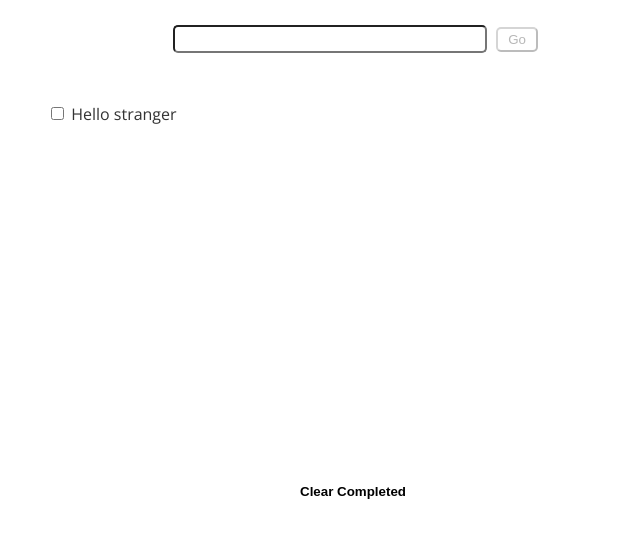
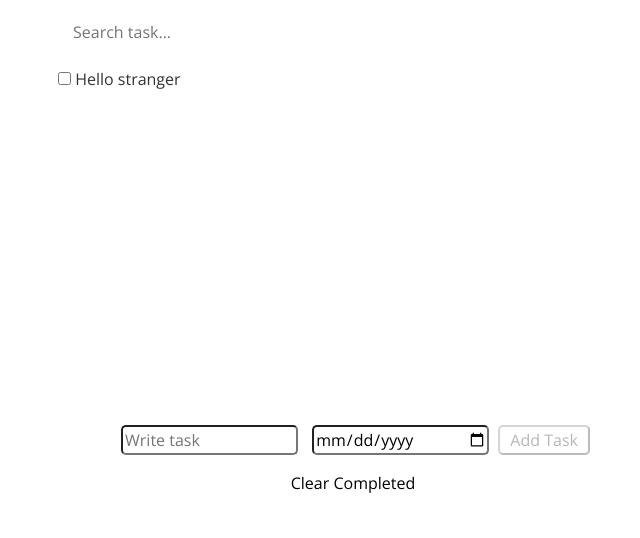
Before and after one commit to clirimajeti/PWA-ToDo-App, a plain HTML site: page index.html in a window 1280 px wide. Shown: the whole page, without its empty margins (287-927 px from the left). Drawn offline with nearby package versions, Linux system fonts and the light colour scheme.

Commit message:
search and date picker for tasks

```diff
--- a/app.js
+++ b/app.js
@@ -3,12 +3,14 @@
         $scope.todos = [
             {
             'title':'Hello stranger',
+            'date': null,
             'done':false
             }
         ];
         $scope.addTodo = function(){
-            $scope.todos.push({'title':$scope.newTodo,'done':false});
+            $scope.todos.push({'title':$scope.newTodo,'date':$scope.todo_date,'done':false});
             $scope.newTodo = '';
+            $scope.todo_date = null;
         };
         $scope.clearCompleted = function(){
             $scope.todos = $scope.todos.filter((item)=>{
--- a/index.html
+++ b/index.html
@@ -4,24 +4,31 @@
     <meta charset="UTF-8">
     <meta name="viewport" content="width=device-width, initial-scale=1.0">
     <meta http-equiv="X-UA-Compatible" content="ie=edge">
+    <link rel="stylesheet" href="https://stackpath.bootstrapcdn.com/bootstrap/4.3.1/css/bootstrap.min.css" integrity="sha384-ggOyR0iXCbMQv3Xipma34MD+dH/1fQ784/j6cY/iJTQUOhcWr7x9JvoRxT2MZw1T" crossorigin="anonymous">
     <title>Todo App</title>
     <link rel="stylesheet" href="./style.css">
 </head>
 <body ng-app="ToDo">
     <div ng-controller="todo_Controller" class="container">
-        <form class="add" name="frm" ng-submit="addTodo()">
-            <input type="text" name="newtodo" ng-model="newTodo" required>
-            <button ng-disabled="frm.$invalid" class="task_add">Go</button>
-        </form>
     <div class="tasks">
+        <input type="text" ng-model="search" placeholder="Search task..." class="search">
+
         <ul>
-            <li ng-repeat="todo in todos" class="tasks_text">
+            <li ng-repeat="todo in todos | filter: search" class="tasks_text">
                 <input type="checkbox" ng-model="todo.done">
                 <span ng-class="{'done':todo.done}">{{todo.title}}</span>
+                <span style="margin-left:50%;">{{todo.date | date: short}}</span>
             </li>
         </ul>
     </div>
+        <form class="add" name="frm" ng-submit="addTodo()">
+                <input type="text" name="newtodo" ng-model="newTodo" placeholder="Write task" required>
+                <input type="date" ng-model="todo_date" required>
+                <button ng-disabled="frm.$invalid" class="task_add">Add Task</button>
+        </form>
         <button ng-click="clearCompleted()" class="clear">Clear Completed</button>
+    </div>
+
     </div>
    <script src="https://ajax.googleapis.com/ajax/libs/angularjs/1.7.7/angular.min.js"></script>
    <script src="./app.js"></script>
--- a/style.css
+++ b/style.css
@@ -3,10 +3,17 @@ body{font-family:'Open Sans',sans-serif;background-size:cover;background-image:u
 .container{margin:10px auto;width:50%}
 ul{padding-left:0!important;list-style-type:none}
 .tasks_text{margin:10px auto;font-size:16px;color:#333;padding:10px;border-radius:5px;background-color:rgba(255,255,255,.2)}
-.task_add{height:25px;padding-left:10px;padding-right:10px;background-color:rgba(255,255,255,.5);border-radius:5px;transition:all .3s ease}
+.task_add{padding-left:10px;padding-right:10px;background-color:rgba(255,255,255,.5);border-radius:5px;transition:all .3s ease}
 .done{text-decoration:line-through;color:rgba(255,255,255,.5);transition:all .5s ease}
 .add{padding:10px;background-color:rgba(255,255,255,.3);box-shadow:0 -10px 50px -10px rgba(255,255,255,.2) inset}
-.add input{font-weight: 600;height:22px;width:50%;margin:5px;background-color:rgba(255,255,255,.2);border-radius:5px;transition:all .3s ease}
+.add input{
+    width:30%;
+    margin:5px;
+    background-color:rgba(255,255,255,.2);
+    border-radius:5px;
+    transition:all .3s ease}
 .add input:focus{outline:0;background-color:rgba(255,255,255,.5)}
-.clear{font-weight: 600;padding:15px;width:100%;background-color:rgba(255,255,255,.5);border-bottom-left-radius:5px;border-bottom-right-radius:5px;outline:0;border:none}
+.clear{font-size:1em;width:100%;background-color:rgba(255,255,255,.5);border-bottom-left-radius:5px;border-bottom-right-radius:5px;outline:0;border:none}
 .tasks{overflow-y:scroll;font-size:1.5em;text-align:left;height:50vh;border-top:.5px solid rgba(255,255,255,.8);background-color:rgba(255,255,255,.3);box-shadow:0 -10px 50px -10px rgba(255,255,255,.2) inset}
+.search{font-size:16px;width:50%;background-color:rgba(255,255,255,.5);border-bottom-left-radius:5px;border-bottom-right-radius:5px;outline:0;border:none;margin-left:15px;padding-left:10px;margin-right:15%}
+.clear:focus{outline:none;background-color:rgba(255,255,255,.7);}
```
